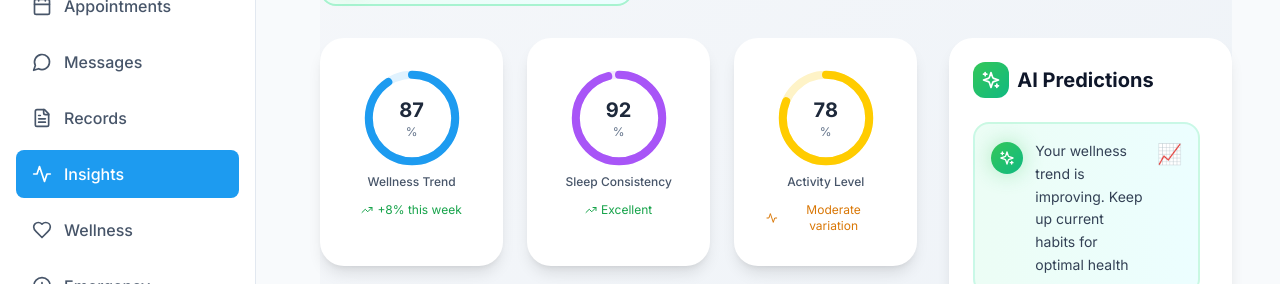
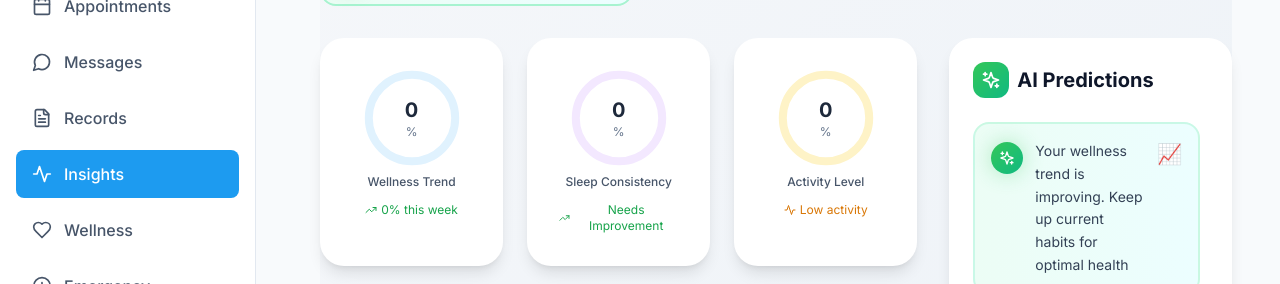
Before and after one commit to divinewisdom-prog/my_first_repository, a React (Vite) app in the folder client/: page /insights in a window 1280 px wide. Shown: the part 210-494 px from the top of the page. Built offline with nearby package versions, Linux system fonts and the light colour scheme; no server answers; sample sign-in values are in the browser's storage.

Commit message:
Fix TypeScript build errors for successful deployment

```diff
--- a/client/src/pages/Dashboard.tsx
+++ b/client/src/pages/Dashboard.tsx
@@ -167,12 +167,8 @@ const Dashboard = () => {
                                     <NotificationDropdown
                                         notifications={notifications}
                                         onClose={() => setShowNotifications(false)}
-                                        onMarkAsRead={(id) => {
-                                            setNotifications(prev => prev.map(n =>
-                                                n.id === id ? { ...n, isRead: true } : n
-                                            ));
-                                        }}
-                                        onClearAll={() => setNotifications([])}
+                                        onMarkAsRead={handleMarkAsRead}
+                                        onClearAll={handleClearAll}
                                     />
                                 </>
                             )}
--- a/client/src/pages/HealthInsights.tsx
+++ b/client/src/pages/HealthInsights.tsx
@@ -41,7 +41,7 @@ interface WellnessEntry {
 const HealthInsights = () => {
     const [showReportForm, setShowReportForm] = useState(false);
     const [wellnessHistory, setWellnessHistory] = useState<WellnessEntry[]>([]);
-    const [loading, setLoading] = useState(true);
+
 
     // Calculated metrics
     const [wellnessTrend, setWellnessTrend] = useState(0);
@@ -83,8 +83,6 @@ const HealthInsights = () => {
                 }
             } catch (error) {
                 console.error('Error fetching wellness data:', error);
-            } finally {
-                setLoading(false);
             }
         };
         fetchData();
@@ -192,7 +190,7 @@ const HealthInsights = () => {
                     <div className="grid grid-cols-1 sm:grid-cols-3 gap-6">
                         <div className="card-premium text-center animate-stagger-1">
                             <RadialGauge
-                                value={87}
+                                value={wellnessTrend}
                                 max={100}
                                 label="Wellness Trend"
                                 unit="%"
@@ -201,12 +199,12 @@ const HealthInsights = () => {
                             />
                             <p className="text-xs text-green-600 mt-3 flex items-center justify-center gap-1">
                                 <TrendingUp className="w-3 h-3" />
-                                +8% this week
+                                {trendChange > 0 ? '+' : ''}{trendChange}% this week
                             </p>
                         </div>
                         <div className="card-premium text-center animate-stagger-2">
                             <RadialGauge
-                                value={92}
+                                value={sleepConsistency}
                                 max={100}
                                 label="Sleep Consistency"
                                 unit="%"
@@ -215,12 +213,12 @@ const HealthInsights = () => {
                             />
                             <p className="text-xs text-green-600 mt-3 flex items-center justify-center gap-1">
                                 <TrendingUp className="w-3 h-3" />
-                                Excellent
+                                {getSleepLabel()}
                             </p>
                         </div>
                         <div className="card-premium text-center animate-stagger-3">
                             <RadialGauge
-                                value={78}
+                                value={activityLevel}
                                 max={100}
                                 label="Activity Level"
                                 unit="%"
@@ -229,7 +227,7 @@ const HealthInsights = () => {
                             />
                             <p className="text-xs text-amber-600 mt-3 flex items-center justify-center gap-1">
                                 <Activity className="w-3 h-3" />
-                                Moderate variation
+                                {getActivityLabel()}
                             </p>
                         </div>
                     </div>
--- a/client/src/pages/Messages.tsx
+++ b/client/src/pages/Messages.tsx
@@ -38,7 +38,7 @@ const Messages = () => {
     const [isTyping, setIsTyping] = useState(false);
     const [otherTyping, setOtherTyping] = useState(false);
     const messagesEndRef = useRef<HTMLDivElement>(null);
-    const typingTimeoutRef = useRef<NodeJS.Timeout | null>(null);
+    const typingTimeoutRef = useRef<ReturnType<typeof setTimeout> | null>(null);
     const navigate = useNavigate();
     const location = useLocation();
 
@@ -350,8 +350,8 @@ const Messages = () => {
                                             >
                                                 <div
                                                     className={`max-w-[70%] p-3 rounded-2xl ${msg.sender._id === currentUser._id
-                                                            ? 'bg-gradient-primary text-white rounded-br-md'
-                                                            : 'bg-slate-100 dark:bg-slate-700 rounded-bl-md'
+                                                        ? 'bg-gradient-primary text-white rounded-br-md'
+                                                        : 'bg-slate-100 dark:bg-slate-700 rounded-bl-md'
                                                         }`}
                                                 >
                                                     <p className="break-words">{msg.content}</p>
--- a/client/src/pages/Settings.tsx
+++ b/client/src/pages/Settings.tsx
@@ -7,7 +7,7 @@ import {
     Shield,
     Key,
     Mail,
-    Smartphone,
+
     LogOut,
     ChevronRight,
     User,
@@ -19,15 +19,15 @@ import {
     ArrowLeft,
     Camera,
     Phone,
-    Calendar,
+
     Trash2,
     FileText,
-    Settings as SettingsIcon,
-    Volume2,
+
+
     Clock,
     Target,
     Type,
-    Fingerprint,
+
     Image,
     Upload,
     X
```
Also changed, not shown: client/build_log_2.txt (added), 1 other file (tests, documents, lock files or other folders).
